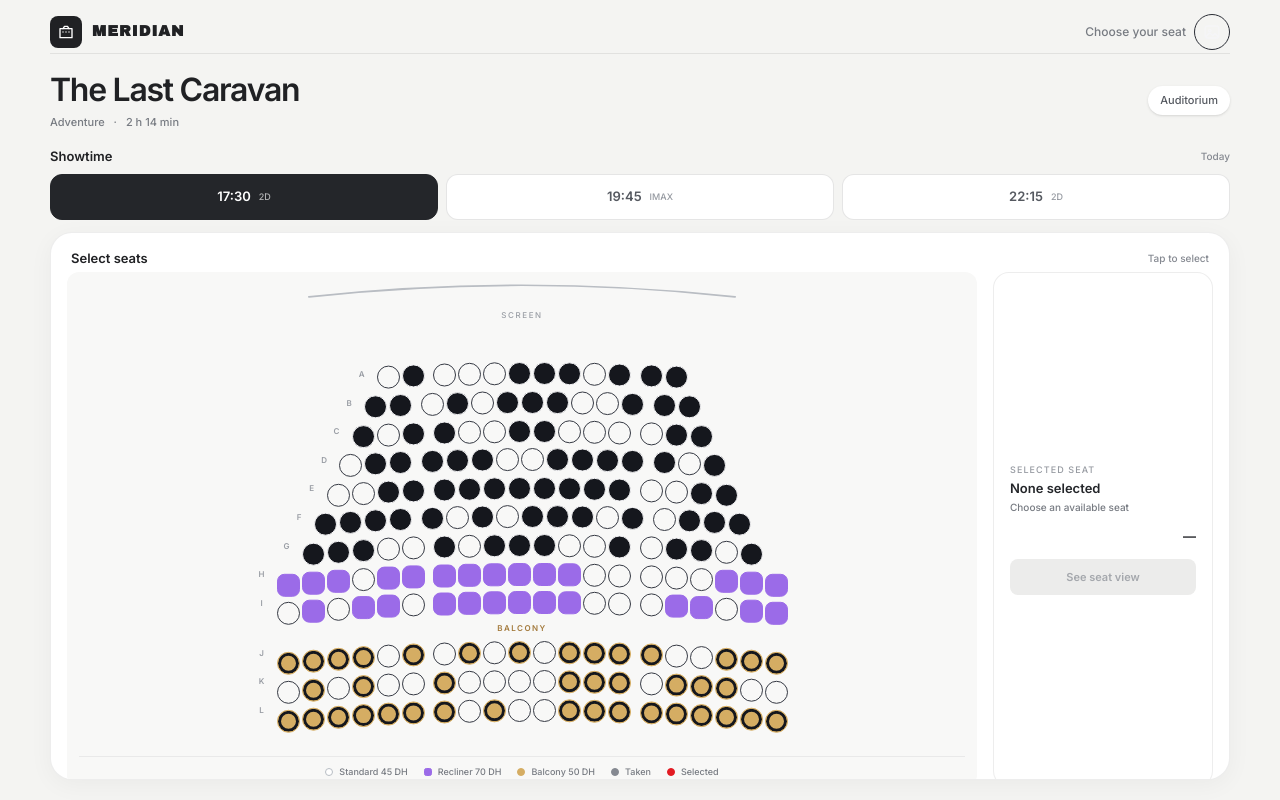
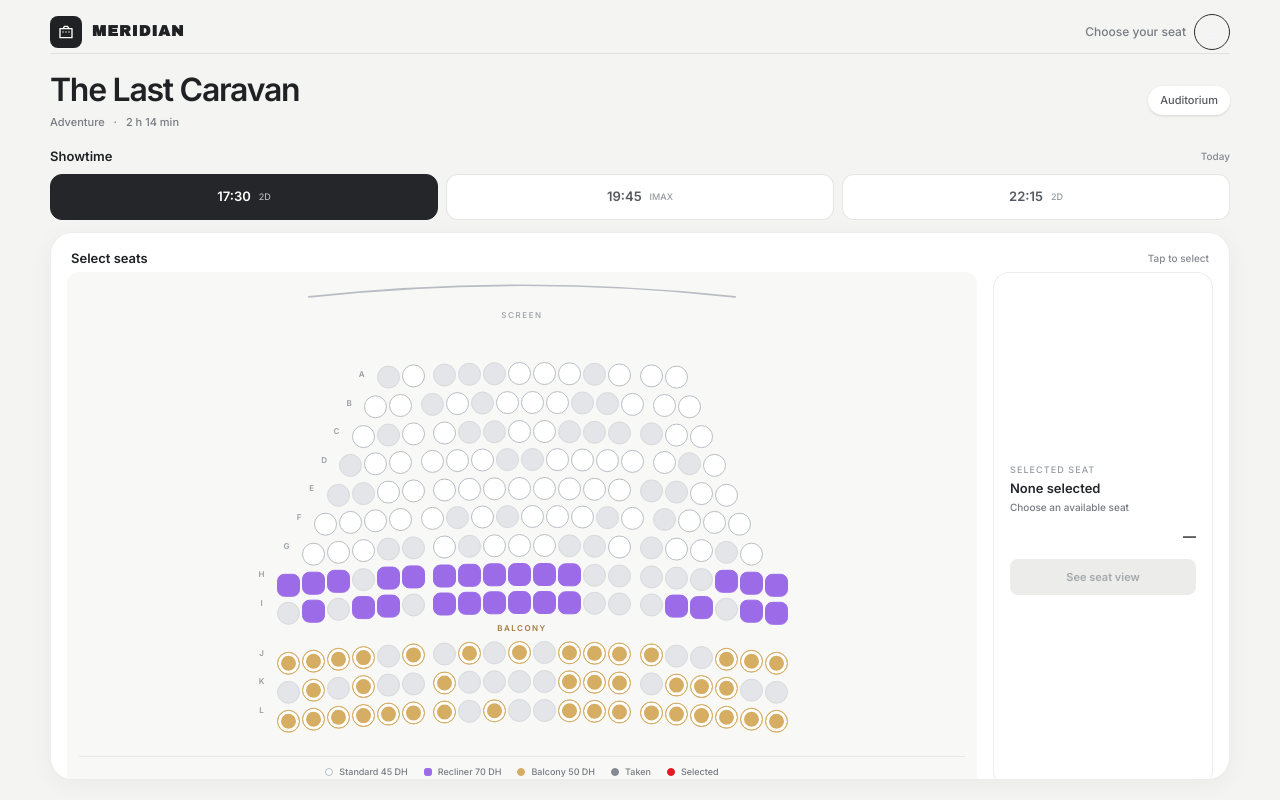
Before and after one commit to aouidate47/cinema, a Next.js app: page /hall-3/1730 in a window 1280 px wide. Built offline with nearby package versions, Linux system fonts and the light colour scheme.

Commit message:
Use clean neutral seat styling

```diff
--- a/components/Seat.tsx
+++ b/components/Seat.tsx
@@ -1,21 +1,19 @@
 "use client";
 import type { Seat as SeatType } from "@/types";
-
-const SLASH = "bg-[linear-gradient(45deg,transparent_42%,var(--mute)_42%_58%,transparent_58%),var(--taken)]";
 
 type Props = { seat: SeatType; selected: boolean; lift: number; onSelect: (s: SeatType) => void };
 
 export default function Seat({ seat, selected, lift, onSelect }: Props) {
   const kind = seat.bal ? "balcony" : seat.rec ? "recliner" : "standard";
   const look = selected
-    ? "rounded-full border-brand bg-brand text-[color:var(--on)] ring-4 ring-brand/25"
+    ? "rounded-full border-[#e31b23] bg-[#e31b23] text-white ring-2 ring-[#e31b23]/20"
     : seat.taken
-    ? `rounded-full border-taken ${SLASH}`
+    ? "cursor-not-allowed rounded-full border-[#d7d9dd] bg-[#e3e5e8]"
     : seat.rec
-    ? "rounded-[32%] border-plum bg-plum"
+    ? "rounded-[32%] border-[#9b6be8] bg-[#9b6be8]"
     : seat.bal
-    ? "rounded-full border-gold bg-gold shadow-[inset_0_0_0_3px_var(--card)]"
-    : "rounded-full border-ink bg-card";
+    ? "rounded-full border-[#d5ad63] bg-[#d5ad63] shadow-[inset_0_0_0_3px_white]"
+    : "rounded-full border-[#b8bdc4] bg-white hover:border-[#555960]";
 
   return (
     <button
@@ -24,7 +22,7 @@ export default function Seat({ seat, selected, lift, onSelect }: Props) {
       aria-label={`Row ${seat.l} seat ${seat.n}, ${seat.taken ? "taken" : `${kind}, ${seat.price} DH`}`}
       onClick={() => onSelect(seat)}
       style={{ transform: `translateY(${lift.toFixed(1)}px)` }}
-      className={`relative size-[var(--s)] border-[1.8px] p-0 text-[10px] font-bold after:absolute after:-inset-[2px] ${look}`}
+      className={`relative size-[var(--s)] shrink-0 border-[1.5px] p-0 text-[9px] font-bold after:absolute after:-inset-[2px] ${look}`}
     >
       {selected ? seat.n : null}
     </button>
```
